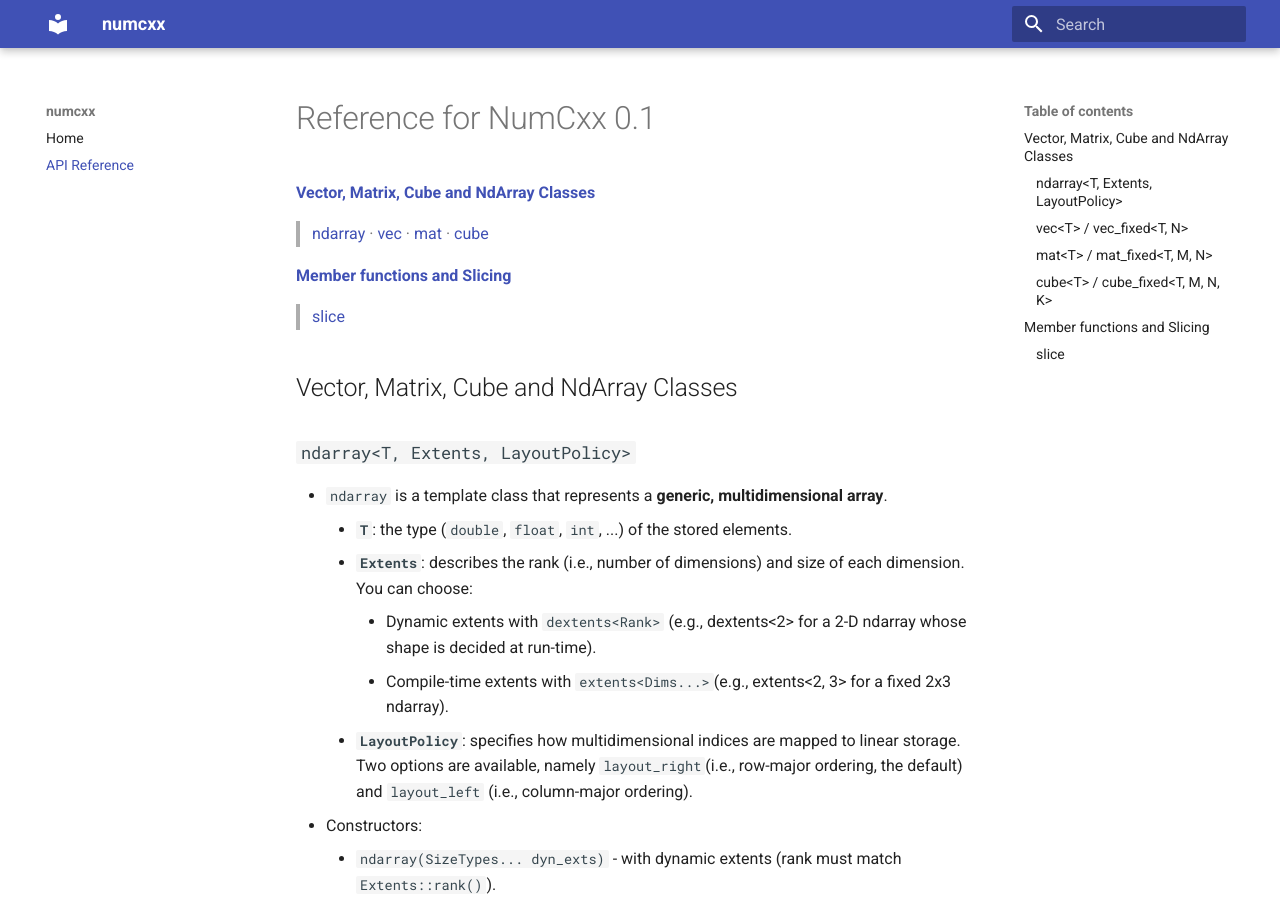
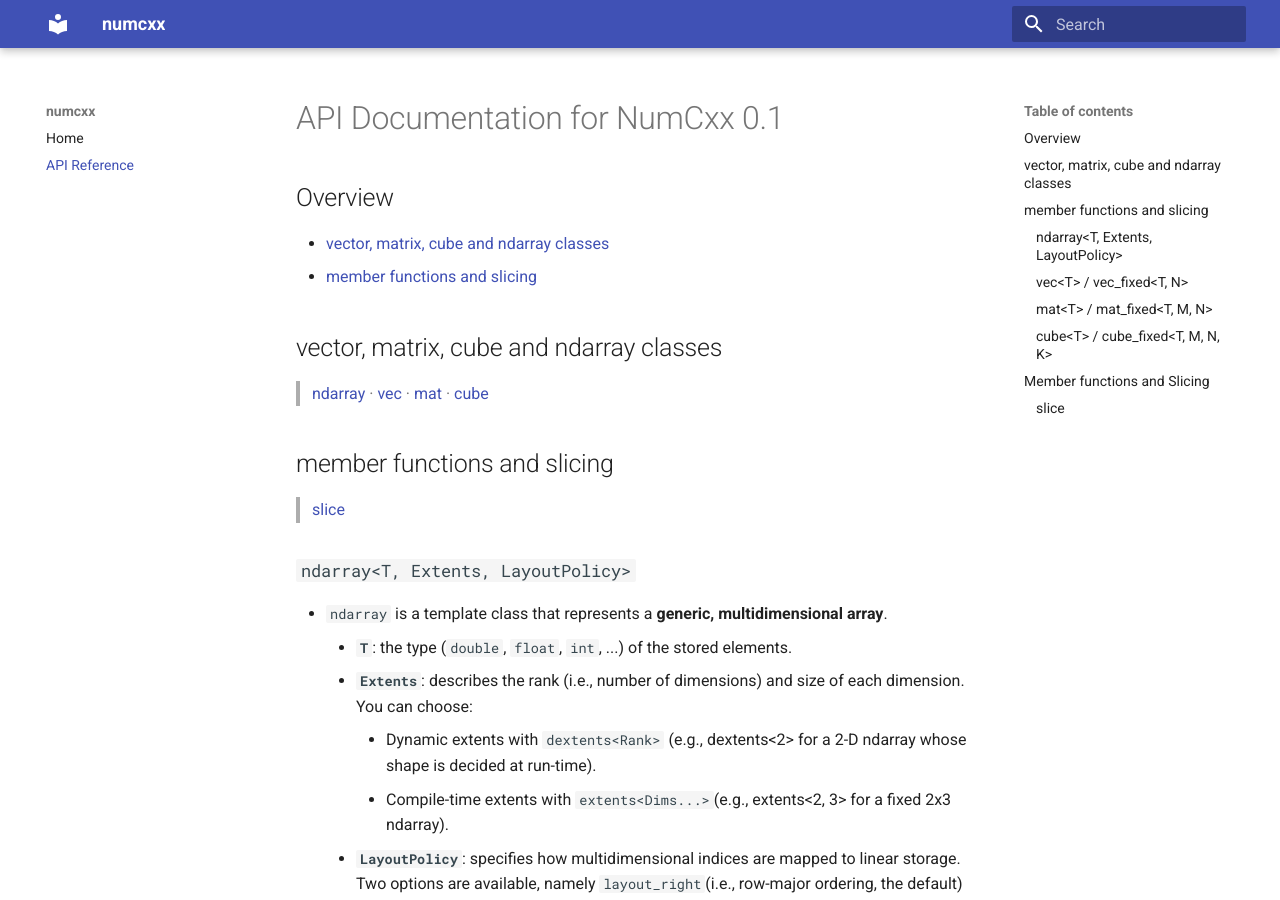
Before and after one commit to ypan1988/numcxx, an MkDocs documentation site: the page built from docs/API.md, in a window 1280 px wide and 900 px high. Built offline with MkDocs 1.6.1 and Material for MkDocs 9.7.7, drawn with Linux system fonts in a browser that asks for light colours.

Commit message:
update doc

````diff
--- a/docs/API.md
+++ b/docs/API.md
@@ -1,14 +1,16 @@
-# Reference for NumCxx 0.1
-**[Vector, Matrix, Cube and NdArray Classes](#ndarray-classes)**
+# API Documentation for NumCxx 0.1
 
+## Overview
++ [vector, matrix, cube and ndarray classes](#ndarray-classes)
++ [member functions and slicing](#member-functions-and-slicing)
+
+<a id="ndarray-classes"></a>
+## vector, matrix, cube and ndarray classes
 > [ndarray](#ndarray-def) · [vec](#vec-def) · [mat](#mat-def) · [cube](#cube-def)
 
-**[Member functions and Slicing](#member-functions-and-slicing)**
-
+<a id="member-functions-and-slicing"></a>
+## member functions and slicing
 > [slice](#slice-def)
-
-<a id="ndarray-classes"></a>
-## Vector, Matrix, Cube and NdArray Classes
 
 <a id="ndarray-def"></a>
 ### `ndarray<T, Extents, LayoutPolicy>`
@@ -99,7 +101,6 @@ icube222 / icube333 / icube444 = cube_fixed<int, N, N, N>
 ucube222 / ucube333 / ucube444 = cube_fixed<unsigned, N, N, N>
 ```
 
-<a id="member-functions-and-slicing"></a>
 ## Member functions and Slicing
 
 <a id="slice-def"></a>
````
